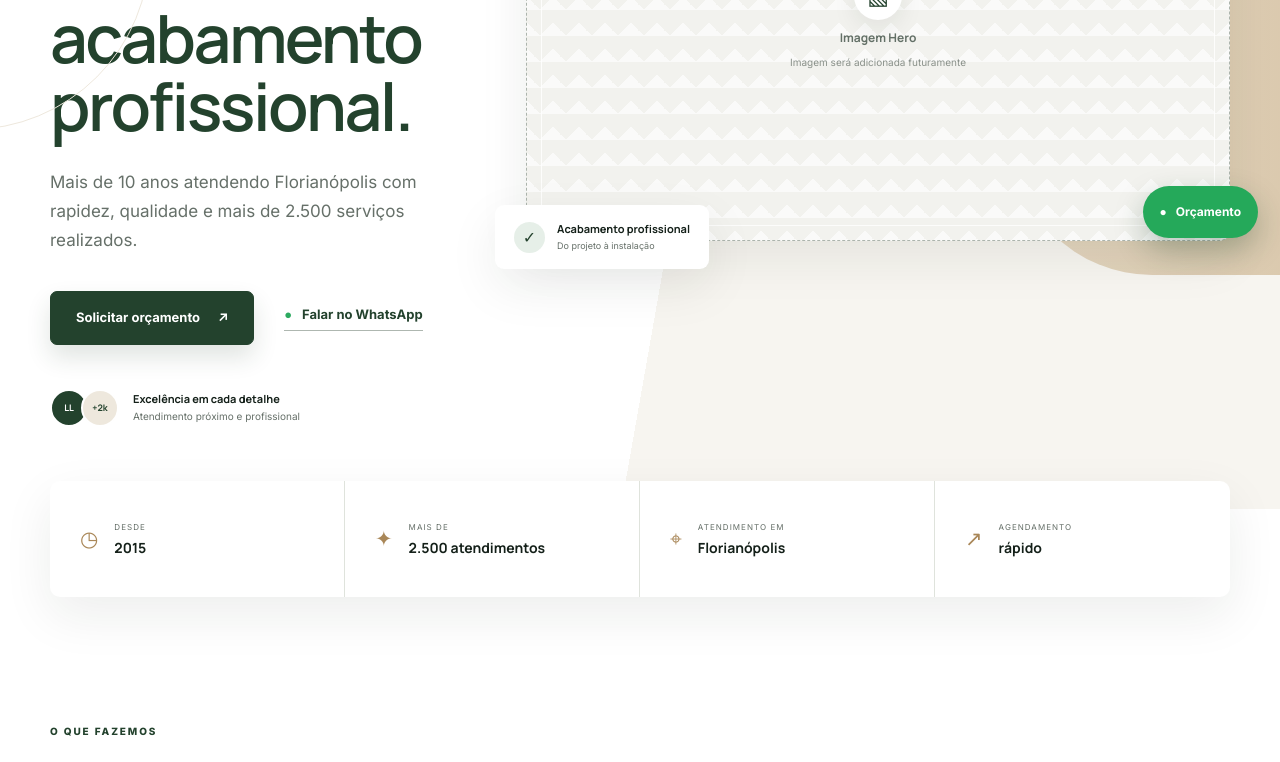
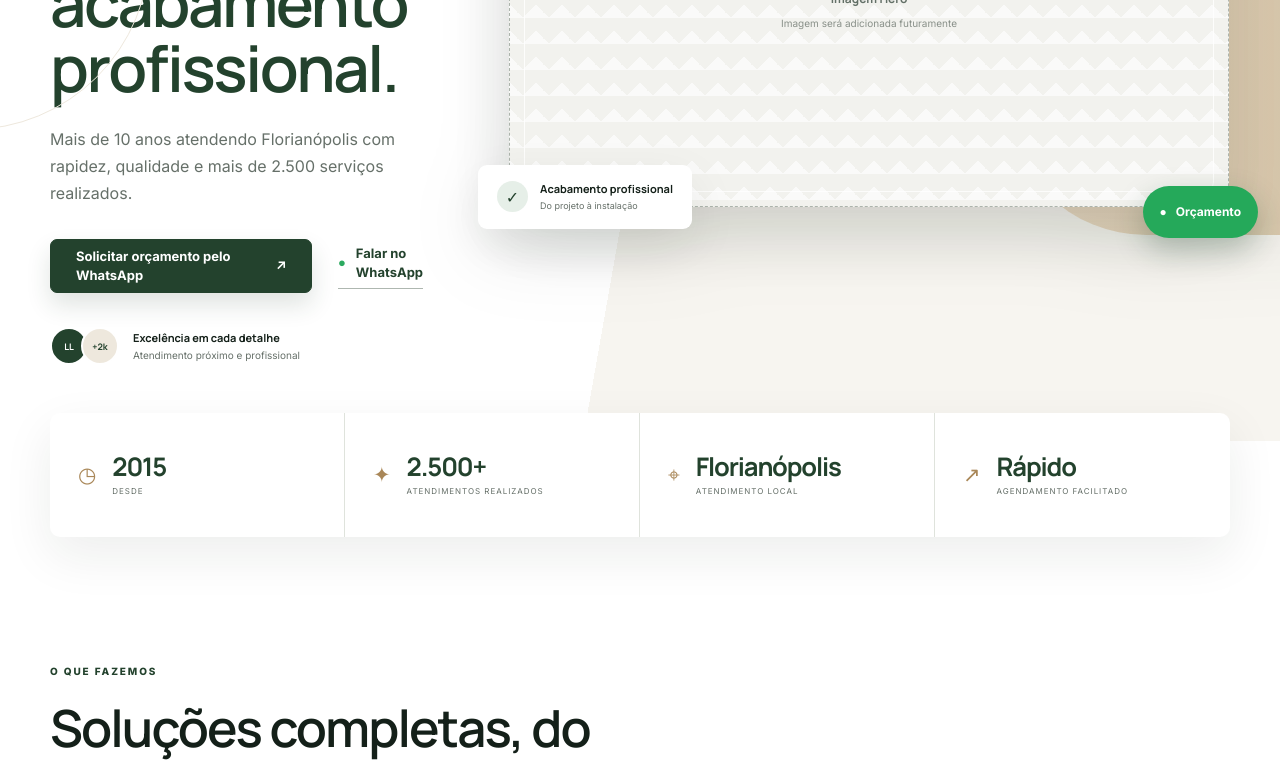
Before and after one commit to devJony24/marcenaria-luiz-lima, a Next.js app: page / in a window 1280 px wide. Shown: the part 540-1302 px from the top of the page. Built offline with nearby package versions, Linux system fonts and the light colour scheme.

Commit message:
Refine premium visual system and conversion flow

```diff
--- a/app/globals.css
+++ b/app/globals.css
@@ -10,7 +10,11 @@
   --line: #dfe3dc;
   --muted: #667069;
   --white: #fff;
+  --radius-sm: 8px;
+  --radius-md: 12px;
+  --radius-lg: 18px;
   --shadow: 0 18px 50px rgba(22, 39, 28, 0.08);
+  --shadow-raised: 0 22px 60px rgba(22, 39, 28, 0.12);
 }
 
 * { box-sizing: border-box; }
@@ -25,6 +29,7 @@ body {
 button, a { font: inherit; }
 a { color: inherit; text-decoration: none; }
 button { color: inherit; }
+button:focus-visible, a:focus-visible { outline: 3px solid #b9915f; outline-offset: 4px; border-radius: 4px; }
 ::selection { background: var(--wood); color: var(--green-2); }
 .container { width: min(1180px, calc(100% - 40px)); margin: 0 auto; }
 .skip-link { position: fixed; top: -60px; left: 20px; z-index: 999; background: var(--green); color: white; padding: 12px 18px; border-radius: 8px; }
@@ -44,34 +49,35 @@ button { color: inherit; }
 .button-small { min-height: 43px; padding: 0 18px; font-size: 12px; }
 .mobile-cta, .menu-button { display: none; }
 
-.hero { position: relative; min-height: 780px; padding: 155px 0 82px; overflow: hidden; background: linear-gradient(100deg, #fff 0%, #fff 55%, var(--cream) 55%, var(--cream) 100%); }
+.hero { position: relative; min-height: 748px; padding: 138px 0 76px; overflow: hidden; background: linear-gradient(100deg, #fff 0%, #fff 52%, var(--cream) 52%, var(--cream) 100%); }
 .hero::before { content:""; position:absolute; width: 360px; height:360px; left:-210px; top:310px; border:1px solid var(--warm); border-radius:50%; }
-.hero-grid { display: grid; grid-template-columns: 1.03fr .97fr; align-items: center; gap: 76px; }
+.hero-grid { display: grid; grid-template-columns: .94fr 1.06fr; align-items: center; gap: 64px; }
 .eyebrow { display: inline-flex; align-items: center; gap: 9px; text-transform: uppercase; letter-spacing: .19em; color: var(--green); font-size: 10px; font-weight: 800; }
 .eyebrow i { width: 6px; height: 6px; border-radius: 50%; background: var(--wood); }
 h1,h2,h3 { font-family: var(--font-manrope), sans-serif; margin: 0; letter-spacing: -.038em; }
-.hero h1 { max-width: 660px; margin-top: 26px; font-size: clamp(46px,5.2vw,72px); line-height: 1.02; font-weight: 600; }
+.hero h1 { max-width: 630px; margin-top: 24px; font-size: clamp(46px,5vw,69px); line-height: 1.015; font-weight: 600; text-wrap: balance; }
 .hero h1 em { color: var(--green); font-style: normal; }
-.hero-copy > p { max-width: 575px; margin: 28px 0 0; font-size: 17px; line-height: 1.7; color: var(--muted); }
-.hero-actions { display:flex; align-items:center; gap:30px; margin-top:36px; }
+.hero-copy > p { max-width: 555px; margin: 25px 0 0; font-size: 16px; line-height: 1.7; color: var(--muted); }
+.hero-actions { display:flex; align-items:center; gap:26px; margin-top:32px; }
+.hero-primary { min-width: 262px; }
 .text-link { display:inline-flex; align-items:center; gap:10px; padding-bottom:5px; border-bottom:1px solid #aeb7b0; color: var(--green); font-size:13px; font-weight:700; transition: gap .2s; }
 .text-link:hover { gap:15px; }
 .wa-icon { color:#2caa60; font-size:13px; }
-.trust-line { display:flex; align-items:center; gap:14px; margin-top:44px; }
+.trust-line { display:flex; align-items:center; gap:14px; margin-top:34px; }
 .avatars { display:flex; }
 .avatars i { width:38px; height:38px; border-radius:50%; display:grid; place-items:center; margin-left:-7px; border:2px solid white; background:var(--warm); color:var(--green); font:700 9px var(--font-manrope); }
 .avatars i:first-child { margin:0; background:var(--green); color:white; }
 .trust-line > span:last-child { display:flex; flex-direction:column; gap:3px; }
 .trust-line b { font:700 11px var(--font-manrope); }
 .trust-line small { color:var(--muted); font-size:10px; }
-.hero-visual { position:relative; padding:22px 0 22px 22px; }
+.hero-visual { position:relative; padding:16px 0 16px 22px; filter: drop-shadow(0 24px 34px rgba(24,43,30,.08)); }
 .wood-accent { position:absolute; width:52%; height:105%; top:-2.5%; right:-22%; border-radius:140px 0 0 140px; background:linear-gradient(90deg,#dbc7a8,#c6aa80); opacity:.65; }
 .placeholder { position:relative; display:flex; flex-direction:column; align-items:center; justify-content:center; gap:9px; min-height:280px; border:1px dashed #acb4ac; border-radius:16px; background-color:#f2f2ee; background-image:linear-gradient(45deg,rgba(255,255,255,.65) 25%,transparent 25%),linear-gradient(-45deg,rgba(255,255,255,.65) 25%,transparent 25%); background-size:26px 26px; color:#637067; overflow:hidden; }
 .placeholder::after { content:""; position:absolute; inset:14px; border:1px solid rgba(255,255,255,.8); border-radius:10px; pointer-events:none; }
 .placeholder-icon { width:48px; height:48px; display:grid; place-items:center; border-radius:50%; background:white; box-shadow:0 8px 25px rgba(20,32,25,.08); font-size:23px; color:var(--green); }
 .placeholder strong { font:700 12px var(--font-manrope); }
 .placeholder small { font-size:10px; color:#899089; }
-.hero-placeholder { z-index:1; min-height:440px; aspect-ratio:16/10; border-radius:10px; box-shadow:var(--shadow); }
+.hero-placeholder { z-index:1; min-height:450px; aspect-ratio:16/10; border-radius:var(--radius-md); box-shadow:0 28px 70px rgba(22,39,28,.12); }
 .quality-tag { position:absolute; z-index:2; left:-9px; bottom:-6px; display:flex; align-items:center; gap:12px; padding:16px 19px; border-radius:9px; background:white; box-shadow:var(--shadow); }
 .quality-tag > span { width:31px; height:31px; display:grid; place-items:center; border-radius:50%; background:#e6efe8; color:var(--green); }
 .quality-tag div { display:flex; flex-direction:column; gap:3px; }
@@ -80,12 +86,12 @@ h1,h2,h3 { font-family: var(--font-manrope), sans-serif; margin: 0; letter-spaci
 
 .numbers { position:relative; z-index:3; margin-top:-28px; }
 .number-grid { display:grid; grid-template-columns:repeat(4,1fr); background:white; box-shadow:var(--shadow); border-radius:10px; }
-.number-card { min-height:116px; padding:28px 30px; display:flex; align-items:center; gap:16px; border-right:1px solid var(--line); }
+.number-card { min-height:124px; padding:27px 28px; display:flex; align-items:center; gap:16px; border-right:1px solid var(--line); }
 .number-card:last-child { border:0; }
 .number-card > span { color:#a98758; font-size:21px; }
-.number-card div { display:flex; flex-direction:column; gap:5px; }
-.number-card small { text-transform:uppercase; letter-spacing:.13em; font-size:8px; color:var(--muted); }
-.number-card strong { font:700 14px var(--font-manrope); }
+.number-card div { display:flex; flex-direction:column; gap:6px; }
+.number-card small { text-transform:uppercase; letter-spacing:.12em; font-size:8px; color:var(--muted); line-height:1.35; }
+.number-card strong { font:650 clamp(20px,2vw,29px)/1 var(--font-manrope); letter-spacing:-.045em; color:var(--green); white-space:nowrap; }
 
 .section { padding:120px 0; }
 .section-heading { max-width:670px; }
@@ -93,11 +99,12 @@ h1,h2,h3 { font-family: var(--font-manrope), sans-serif; margin: 0; letter-spaci
 .section-heading > p { max-width:570px; margin:20px 0 0; color:var(--muted); line-height:1.7; font-size:15px; }
 .services { background:white; }
 .service-grid { display:grid; grid-template-columns:repeat(3,1fr); margin-top:55px; border-top:1px solid var(--line); border-left:1px solid var(--line); }
-.service-card { min-height:310px; padding:35px; border-right:1px solid var(--line); border-bottom:1px solid var(--line); transition:transform .3s,box-shadow .3s,background .3s; }
-.service-card:hover { position:relative; z-index:2; transform:translateY(-6px); background:#fff; box-shadow:var(--shadow); }
+.service-card { min-height:310px; padding:35px; border-right:1px solid var(--line); border-bottom:1px solid var(--line); transition:transform .3s ease,box-shadow .3s ease,background .3s ease; }
+.service-card:hover { position:relative; z-index:2; transform:translateY(-4px); background:#fff; box-shadow:var(--shadow-raised); }
 .card-top { display:flex; justify-content:space-between; align-items:center; }
 .card-top small { color:#aeb5af; font-size:10px; }
-.service-icon { width:48px;height:48px;display:grid;place-items:center;border-radius:9px;background:var(--cream);color:var(--green);font-size:22px; }
+.service-icon { width:48px;height:48px;display:grid;place-items:center;border-radius:9px;background:var(--cream);color:var(--green);font-size:22px; transition:transform .3s ease,background .3s ease; }
+.service-card:hover .service-icon { transform:translateY(-2px) scale(1.05); background:#edf1eb; }
 .service-card h3 { margin-top:32px; font-size:20px; font-weight:650; }
 .service-card p { min-height:62px; margin:13px 0 25px; color:var(--muted); font-size:13px; line-height:1.65; }
 .service-card a { display:flex; justify-content:space-between; align-items:center; font-size:11px; font-weight:700; color:var(--green); opacity:0; transform:translateY(5px); transition:.25s; }
@@ -107,14 +114,16 @@ h1,h2,h3 { font-family: var(--font-manrope), sans-serif; margin: 0; letter-spaci
 .projects-heading { display:flex; align-items:flex-end; justify-content:space-between; gap:40px; }
 .projects-heading .text-link { margin-bottom:8px; white-space:nowrap; }
 .project-grid { display:grid; grid-template-columns:1.2fr .8fr .8fr; grid-template-rows:310px 310px; gap:14px; margin-top:55px; }
-.project-card { position:relative; overflow:hidden; border-radius:10px; }
+.project-card { position:relative; overflow:hidden; border-radius:var(--radius-md); background:#18251c; box-shadow:0 1px 0 rgba(22,39,28,.04); }
 .project-card .placeholder { width:100%; height:100%; min-height:0; border-radius:10px; transition:transform .55s ease; }
 .project-1 { grid-row:span 2; }
 .project-4 { grid-column:span 2; }
-.project-overlay { position:absolute; inset:auto 0 0; display:flex; align-items:center; justify-content:space-between; padding:35px 25px 20px; background:linear-gradient(transparent,rgba(20,32,25,.8)); color:white; opacity:0; transform:translateY(8px); transition:.35s; }
+.project-overlay { position:absolute; inset:0; display:flex; align-items:flex-end; justify-content:space-between; padding:35px 25px 20px; background:linear-gradient(180deg,rgba(15,25,18,.04) 25%,rgba(15,25,18,.86) 100%); color:white; opacity:0; transform:translateY(6px); transition:opacity .4s ease,transform .4s ease; }
 .project-overlay span { font-size:10px; text-transform:uppercase; letter-spacing:.14em; }
-.project-overlay button { border:0; border-radius:5px; padding:10px 13px; background:white; color:var(--green); font-size:10px; font-weight:700; cursor:pointer; }
-.project-card:hover .placeholder { transform:scale(1.035); }
+.project-overlay button { border:0; border-radius:6px; padding:11px 14px; background:white; color:var(--green); font-size:10px; font-weight:700; cursor:pointer; transform:translateY(4px); transition:transform .3s ease,background .2s; }
+.project-overlay button:hover { background:var(--cream); }
+.project-card:hover .placeholder { transform:scale(1.045); }
+.project-card:hover .project-overlay button { transform:none; }
 .project-card:hover .project-overlay { opacity:1; transform:none; }
 
 .process { border-bottom:1px solid var(--line); }
@@ -127,16 +136,17 @@ h1,h2,h3 { font-family: var(--font-manrope), sans-serif; margin: 0; letter-spaci
 .step p { margin:12px auto 0; max-width:220px; color:var(--muted); font-size:12px; line-height:1.65; }
 
 .about { background:#fff; }
-.about-grid { display:grid; grid-template-columns:.9fr 1.1fr; gap:105px; align-items:center; }
+.about { padding-top:104px; padding-bottom:104px; }
+.about-grid { display:grid; grid-template-columns:.9fr 1.1fr; gap:82px; align-items:center; }
 .about-visual { position:relative; }
-.about-visual .placeholder { aspect-ratio:4/5; min-height:570px; border-radius:8px; }
+.about-visual .placeholder { aspect-ratio:4/5; min-height:535px; border-radius:var(--radius-sm); }
 .experience { position:absolute; right:-40px; bottom:45px; width:175px; height:120px; padding:25px; display:flex; align-items:center; gap:13px; background:var(--green); color:white; border-radius:7px; box-shadow:var(--shadow); }
 .experience strong { font:600 39px var(--font-manrope); }
 .experience span { font-size:10px; line-height:1.4; color:#dce8df; }
 .about-copy h2 { max-width:650px; }
-.about-copy > p { margin:23px 0 0; max-width:620px; color:var(--muted); font-size:14px; line-height:1.8; }
+.about-copy > p { margin:20px 0 0; max-width:620px; color:var(--muted); font-size:14px; line-height:1.75; }
 .about-copy p strong { color:var(--ink); }
-.signature { margin:30px 0; display:flex; flex-direction:column; padding-left:17px; border-left:2px solid var(--wood); }
+.signature { margin:26px 0; display:flex; flex-direction:column; padding-left:17px; border-left:2px solid var(--wood); }
 .signature span { font:italic 22px Georgia,serif; color:var(--green); }
 .signature small { margin-top:5px; color:var(--muted); font-size:9px; text-transform:uppercase; letter-spacing:.12em; }
 .button-outline { background:white; color:var(--green); box-shadow:none; }
@@ -178,7 +188,7 @@ h1,h2,h3 { font-family: var(--font-manrope), sans-serif; margin: 0; letter-spaci
 .faq-item.open .faq-answer { grid-template-rows:1fr; }
 .faq-item.open .faq-answer p { margin:-5px 0 23px; }
 
-.final-cta { position:relative; overflow:hidden; background:var(--green); color:white; padding:105px 0 95px; text-align:center; }
+.final-cta { position:relative; overflow:hidden; background:linear-gradient(135deg,var(--green-2),var(--green)); color:white; padding:100px 0 90px; text-align:center; border-bottom:1px solid rgba(255,255,255,.08); }
 .final-cta::before,.final-cta::after { content:""; position:absolute; border:1px solid rgba(255,255,255,.09); border-radius:50%; }
 .final-cta::before { width:420px;height:420px;left:-230px;top:-90px; }
 .final-cta::after { width:300px;height:300px;right:-130px;bottom:-150px; }
@@ -201,12 +211,16 @@ h1,h2,h3 { font-family: var(--font-manrope), sans-serif; margin: 0; letter-spaci
 .footer-grid a,.footer-grid span,.footer-grid address { color:#8e9990; font-size:11px; line-height:1.7; font-style:normal; transition:color .2s; }
 .footer-grid a:hover { color:white; }
 .socials { display:flex; gap:8px; margin-top:8px; }
-.socials a { width:30px;height:30px;display:grid;place-items:center;border:1px solid #344138;border-radius:50%;color:white;font-weight:700; }
+.address-link address { transition:color .2s; }
+.address-link:hover address { color:white; }
+.socials a,.social-placeholder { width:34px;height:34px;display:grid;place-items:center;border:1px solid #344138;border-radius:50%;color:white;font-weight:700;font-size:10px;position:relative; }
+.social-placeholder { color:#78837a; cursor:default; }
+.social-placeholder small { position:absolute; left:50%; bottom:-19px; transform:translateX(-50%); white-space:nowrap; font-size:7px; color:#606a62; font-weight:500; }
 .footer-bottom { display:flex; justify-content:space-between; margin-top:58px; padding-top:22px; border-top:1px solid #293129; color:#626c64; font-size:9px; }
 .floating-wa { position:fixed; z-index:80; right:22px; bottom:22px; min-width:52px;height:52px;padding:0 17px;display:flex;align-items:center;justify-content:center;gap:9px;border-radius:27px;background:#25a95a;color:white;box-shadow:0 12px 30px rgba(20,60,35,.27);font-weight:700;font-size:12px; transition:transform .25s; }
 .floating-wa:hover { transform:translateY(-3px); }
 
-.reveal { opacity:0; transform:translateY(22px); transition:opacity .7s ease,transform .7s ease; }
+.reveal { opacity:0; transform:translateY(18px); transition:opacity .65s cubic-bezier(.22,1,.36,1),transform .65s cubic-bezier(.22,1,.36,1); }
 .reveal.is-visible { opacity:1; transform:none; }
 @media (prefers-reduced-motion:reduce) {
   html { scroll-behavior:auto; }
@@ -260,7 +274,7 @@ h1,h2,h3 { font-family: var(--font-manrope), sans-serif; margin: 0; letter-spaci
   .wood-accent { right:-15%; }
   .numbers { margin-top:0; padding:20px 0 0; background:var(--cream); }
   .number-card { min-height:100px;padding:20px 16px;gap:10px; }
-  .number-card strong { font-size:12px; }
+  .number-card strong { font-size:20px; white-space:normal; }
   .number-card > span { font-size:17px; }
   .section { padding:85px 0; }
   .section-heading h2,.about-copy h2,.faq-intro h2 { font-size:35px; }
@@ -274,7 +288,8 @@ h1,h2,h3 { font-family: var(--font-manrope), sans-serif; margin: 0; letter-spaci
   .timeline { grid-template-columns:1fr;gap:0;margin-top:50px; }
   .step { padding-bottom:48px; }
   .step:not(:last-child)::after { content:"↓";position:absolute;bottom:14px;left:calc(50% - 5px);color:#a6afa8; }
-  .about-grid { grid-template-columns:1fr;gap:65px; }
+  .about { padding-top:82px; padding-bottom:82px; }
+  .about-grid { grid-template-columns:1fr;gap:58px; }
   .about-visual { width:calc(100% - 22px); }
   .experience { right:-22px;bottom:28px; }
   .difference-grid { grid-template-columns:1fr; }
--- a/app/page.tsx
+++ b/app/page.tsx
@@ -136,7 +136,7 @@ export default function Home() {
               <h1>Móveis planejados, montagem e instalações com <em>acabamento profissional.</em></h1>
               <p>Mais de 10 anos atendendo Florianópolis com rapidez, qualidade e mais de 2.500 serviços realizados.</p>
               <div className="hero-actions">
-                <a className="button" href={whatsapp} target="_blank" rel="noreferrer">Solicitar orçamento <span>↗</span></a>
+                <a className="button hero-primary" href={whatsapp} target="_blank" rel="noreferrer">Solicitar orçamento pelo WhatsApp <span>↗</span></a>
                 <a className="text-link" href={whatsapp} target="_blank" rel="noreferrer">
                   <span className="wa-icon">●</span> Falar no WhatsApp
                 </a>
@@ -157,13 +157,13 @@ export default function Home() {
         <section className="numbers" aria-label="Nossos números">
           <div className="container number-grid">
             {[
-              ["◷", "Desde", "2015"],
-              ["✦", "Mais de", "2.500 atendimentos"],
-              ["⌖", "Atendimento em", "Florianópolis"],
-              ["↗", "Agendamento", "rápido"],
-            ].map(([icon, label, value]) => (
+              ["◷", "2015", "Desde"],
+              ["✦", "2.500+", "Atendimentos realizados"],
+              ["⌖", "Florianópolis", "Atendimento local"],
+              ["↗", "Rápido", "Agendamento facilitado"],
+            ].map(([icon, value, label]) => (
               <article key={value} className="number-card reveal">
-                <span>{icon}</span><div><small>{label}</small><strong>{value}</strong></div>
+                <span>{icon}</span><div><strong>{value}</strong><small>{label}</small></div>
               </article>
             ))}
           </div>
@@ -287,9 +287,9 @@ export default function Home() {
         <section className="final-cta" id="contato">
           <div className="container cta-inner reveal">
             <span className="eyebrow light">Vamos conversar</span>
-            <h2>Pronto para transformar<br />seu ambiente?</h2>
-            <p>Solicite um orçamento e tenha um atendimento rápido e profissional.</p>
-            <a className="button button-light" href={whatsapp} target="_blank" rel="noreferrer"><span className="wa-icon">●</span> Falar no WhatsApp <span>↗</span></a>
+            <h2>Vamos tirar seu projeto<br />do papel?</h2>
+            <p>Conte sua ideia e receba um atendimento rápido, próximo e profissional.</p>
+            <a className="button button-light" href={whatsapp} target="_blank" rel="noreferrer"><span className="wa-icon">●</span> Solicitar orçamento <span>↗</span></a>
             <div className="cta-detail">Atendimento em Florianópolis <i /> Resposta rápida <i /> Desde 2015</div>
           </div>
         </section>
@@ -303,7 +303,16 @@ export default function Home() {
           </div>
           <div><h3>Navegação</h3>{nav.slice(0, 4).map(([label, id]) => <a key={id} href={`#${id}`}>{label}</a>)}</div>
           <div><h3>Contato</h3><a href={whatsapp} target="_blank" rel="noreferrer">WhatsApp</a><a href="mailto:contato@luizlimamoveis.com.br">E-mail</a><span>Florianópolis — SC</span></div>
-          <div><h3>Endereço</h3><address>Rua Fabriciano Inácio Monteiro, 1112<br />Florianópolis — SC</address><div className="socials"><a href="#" aria-label="Instagram">ig</a><a href="#" aria-label="Facebook">f</a></div></div>
+          <div>
+            <h3>Endereço</h3>
+            <a className="address-link" href="https://www.google.com/maps/search/?api=1&query=Rua+Fabriciano+Inácio+Monteiro+1112+Florianópolis" target="_blank" rel="noreferrer">
+              <address>Rua Fabriciano Inácio Monteiro, 1112<br />Florianópolis — SC <span aria-hidden="true">↗</span></address>
+            </a>
+            <div className="socials">
+              <span className="social-placeholder" aria-label="Instagram será adicionado futuramente">ig<small>em breve</small></span>
+              <a href={whatsapp} target="_blank" rel="noreferrer" aria-label="WhatsApp">wa</a>
+            </div>
+          </div>
         </div>
         <div className="container footer-bottom"><span>© {new Date().getFullYear()} Luiz Lima Móveis. Todos os direitos reservados.</span><span>Feito com precisão em Florianópolis.</span></div>
       </footer>
```
